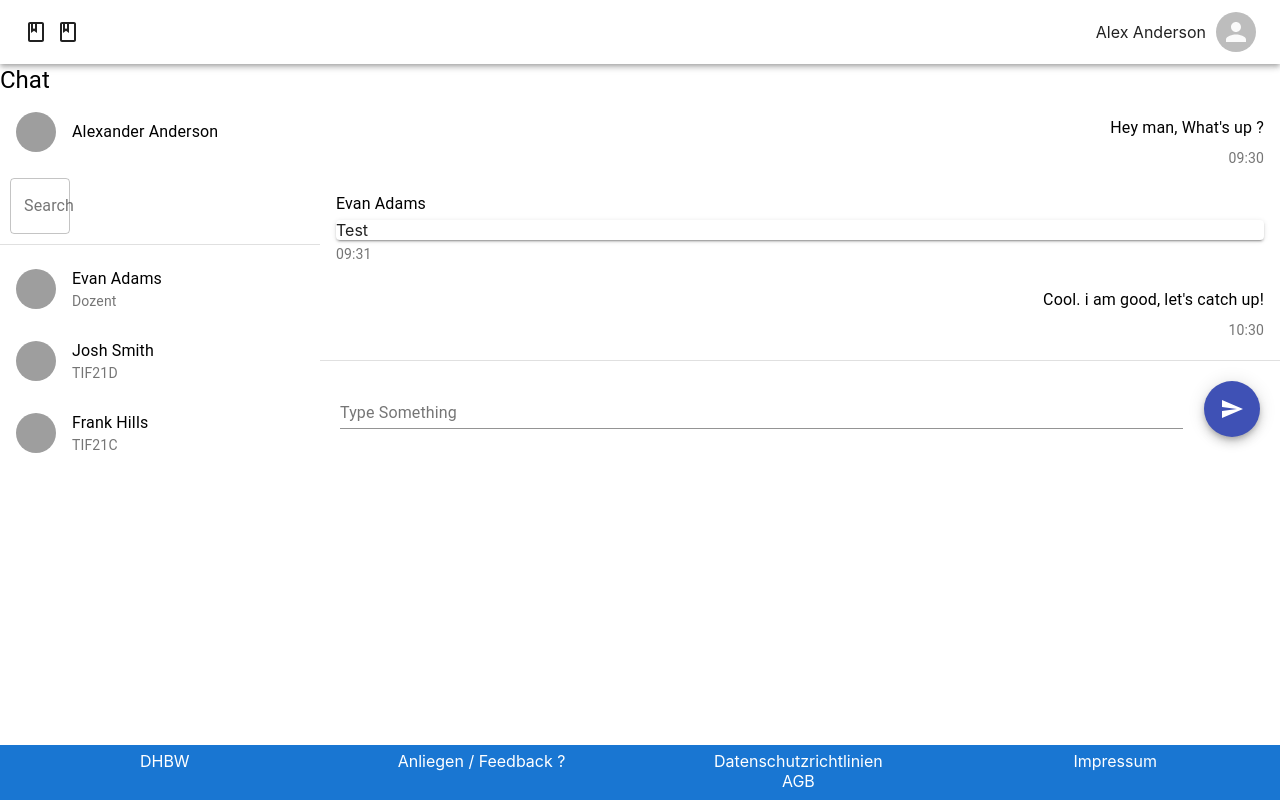
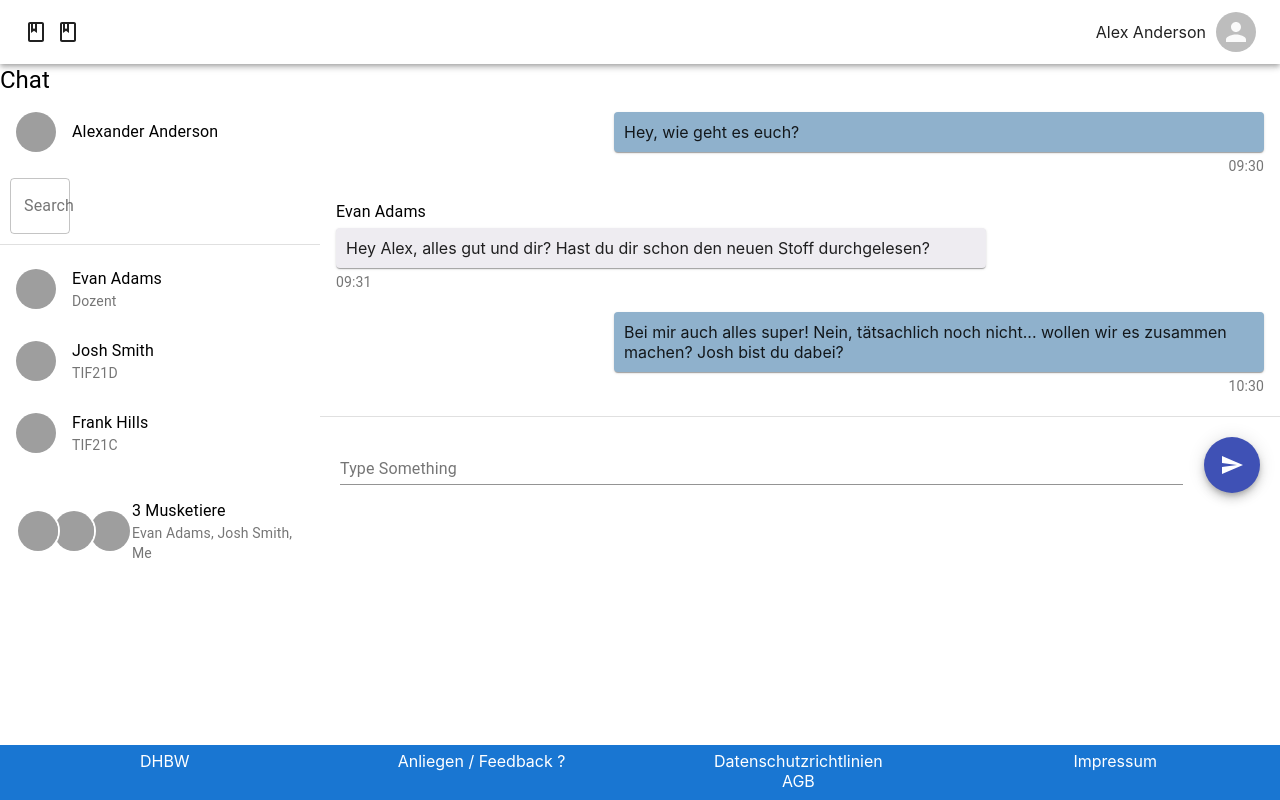
Before and after one commit to sakulklk/Lernmanagement, a Next.js app: page /chat in a window 1280 px wide. Built offline with nearby package versions, Linux system fonts and the light colour scheme; grey boxes are pictures that could not be loaded.

Commit message:
1 file modified

```diff
--- a/components/chat/chatroom2.js
+++ b/components/chat/chatroom2.js
@@ -13,16 +13,7 @@ import ListItemText from '@material-ui/core/ListItemText';
 import Avatar from '@material-ui/core/Avatar';
 import Fab from '@material-ui/core/Fab';
 import SendIcon from '@material-ui/icons/Send';
-import NavBar from '../NavBar.js';
-import { createTheme, ThemeProvider } from '@mui/material/styles';
-
-const theme = createTheme({
-  palette: {
-    primary: {
-      main: 'rgb(226, 0, 26)',
-    },
-  },
-});
+import AvatarGroup from '@mui/material/AvatarGroup';
 
 export default function Chat() {
   return (
@@ -102,24 +93,50 @@ export default function Chat() {
               </ListItemText>
             </ListItem>
           </List>
+          <List>
+            <ListItem button key="Group">
+              <ListItemIcon>
+                <AvatarGroup max={3}>
+                  <Avatar
+                    alt="Alexander Anderson"
+                    src="https://material-ui.com/avatar/1.jpg"
+                  />
+                  <Avatar
+                    alt="Evan Adams"
+                    src="https://material-ui.com/avatar/1.jpg"
+                  />
+                  <Avatar
+                    alt="Josh Smith"
+                    src="https://material-ui.com/avatar/3.jpg"
+                  />
+                </AvatarGroup>
+              </ListItemIcon>
+              <ListItemText
+                secondary="Evan Adams, Josh Smith, Me"
+                primary="3 Musketiere"
+              >
+                Evan Adams, Josh Smith, Me
+              </ListItemText>
+            </ListItem>
+          </List>
         </Grid>
         <Grid item xs={9}>
           <List className="messageArea">
             <ListItem key="1">
-              <Grid container>
+              <Grid container direction="column" alignItems="flex-end">
                 <Grid item xs={12}>
-                  <ListItemText
-                    align="right"
-                    primary="Hey man, What's up ?"
-                  ></ListItemText>
+                  <Paper
+                    elevation={1}
+                    style={{
+                      textAlign: 'left',
+                      width: '650px',
+                      padding: '10px',
+                      background: '#8FB1CC',
+                    }}
+                  >
+                    Hey, wie geht es euch?
+                  </Paper>
                 </Grid>
-                {/* <Grid item xs={6}>
-                  <ListItemText
-                    align="center"
-                    secondary="john"
-                    primary="prim"
-                  ></ListItemText>
-                </Grid> */}
                 <Grid item xs={12}>
                   <ListItemText align="right" secondary="09:30"></ListItemText>
                 </Grid>
@@ -134,17 +151,17 @@ export default function Chat() {
                   ></ListItemText>
                 </Grid>
                 <Grid item xs={12}>
-                  {/* <ListItemText
-                    align="left"
-                    primary="Hey, A Good! What about you ?"
-                  ></ListItemText> */}
                   <Paper
-                    elevation={2}
+                    elevation={1}
                     style={{
                       textAlign: 'left',
+                      width: '650px',
+                      padding: '10px',
+                      background: '#EEECF1',
                     }}
                   >
-                    Test
+                    Hey Alex, alles gut und dir? Hast du dir schon den neuen
+                    Stoff durchgelesen?
                   </Paper>
                 </Grid>
                 <Grid item xs={12}>
@@ -153,12 +170,20 @@ export default function Chat() {
               </Grid>
             </ListItem>
             <ListItem key="3">
-              <Grid container>
+              <Grid container direction="column" alignItems="flex-end">
                 <Grid item xs={12}>
-                  <ListItemText
-                    align="right"
-                    primary="Cool. i am good, let's catch up!"
-                  ></ListItemText>
+                  <Paper
+                    elevation={1}
+                    style={{
+                      textAlign: 'left',
+                      width: '650px',
+                      padding: '10px',
+                      background: '#8FB1CC',
+                    }}
+                  >
+                    Bei mir auch alles super! Nein, tätsachlich noch nicht...
+                    wollen wir es zusammen machen? Josh bist du dabei?
+                  </Paper>
                 </Grid>
                 <Grid item xs={12}>
                   <ListItemText align="right" secondary="10:30"></ListItemText>
```
